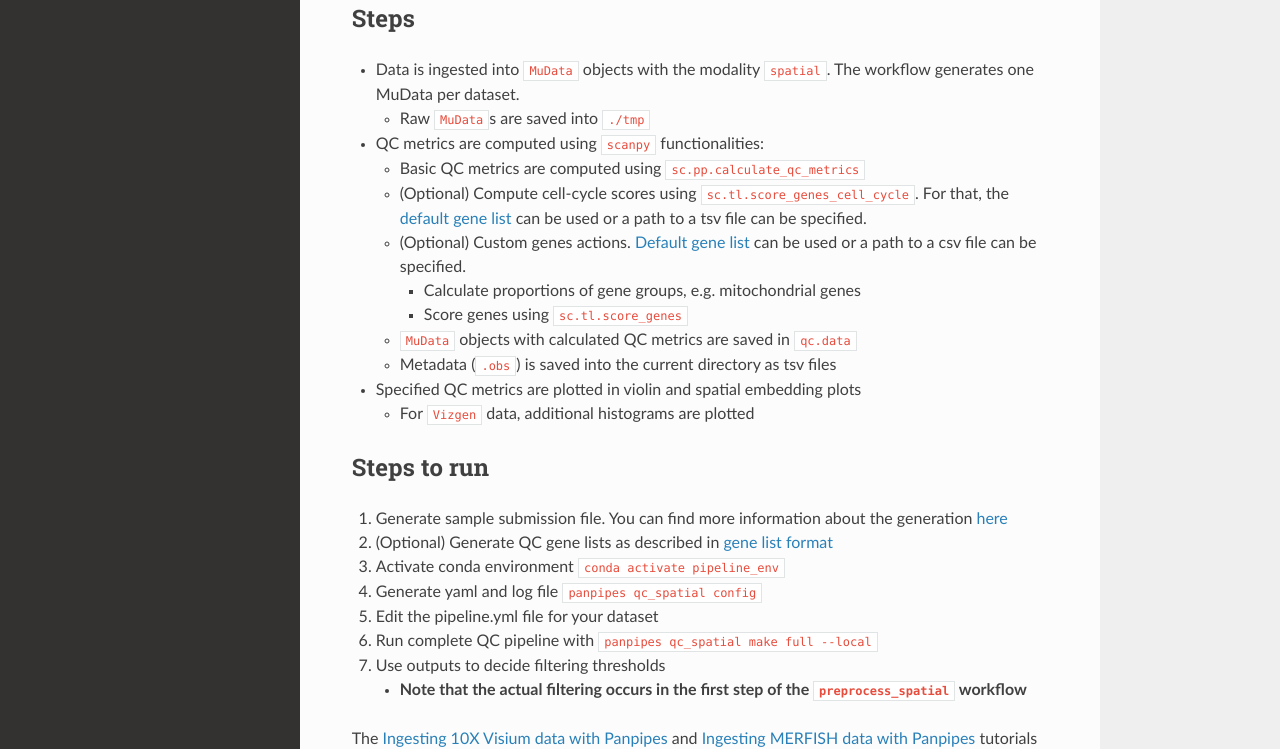
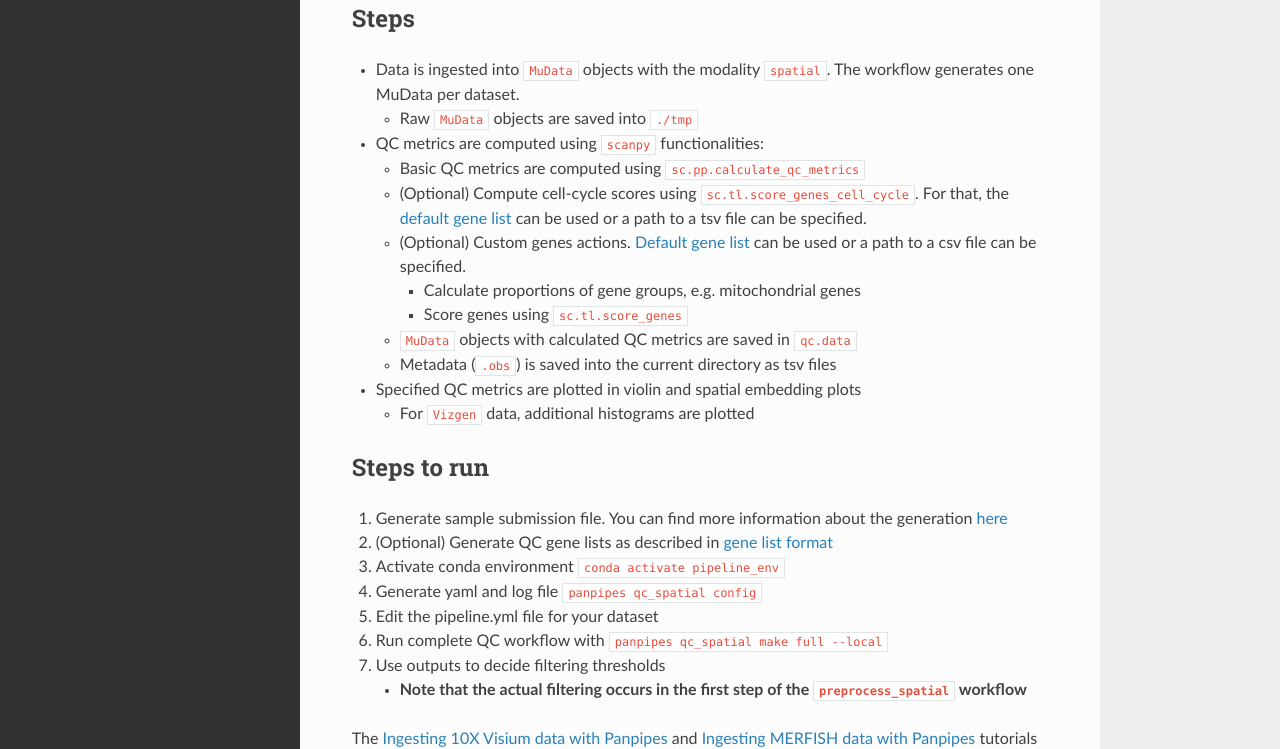
Before and after one commit to bio-la/panpipes-nextflow, a Sphinx documentation site: the page built from docs/workflows/ingest_spatial.md, in a window 1280 px wide and 1258 px high. Shown: the part 353-1102 px from the top of the window. Built offline with Sphinx 7.4.7 and the Read the Docs theme 2.0.0, drawn with Linux system fonts in a browser that asks for light colours.

Commit message:
Change 'pipeline' to 'workflow'

```diff
--- a/docs/workflows/ingest_spatial.md
+++ b/docs/workflows/ingest_spatial.md
@@ -9,7 +9,7 @@ A primary difference to the cell suspension `ingestion` workflow is that we are
 ### Steps
 
 - Data is ingested into `MuData` objects with the modality `spatial`. The workflow generates one MuData per dataset.
-    - Raw `MuData`s are saved into `./tmp`
+    - Raw `MuData` objects are saved into `./tmp`
 - QC metrics are computed using `scanpy` functionalities:
     - Basic QC metrics are computed using `sc.pp.calculate_qc_metrics`
     - (Optional) Compute cell-cycle scores using `sc.tl.score_genes_cell_cycle`. For that, the [default gene list](../../panpipes/resources/cell_cycle_genes.tsv) can be used or a path to a tsv file can be specified.
@@ -31,7 +31,7 @@ A primary difference to the cell suspension `ingestion` workflow is that we are
 3.  Activate conda environment `conda activate pipeline_env`
 4.  Generate yaml and log file `panpipes qc_spatial config`
 5.  Edit the pipeline.yml file for your dataset
-6.  Run complete QC pipeline with `panpipes qc_spatial make full --local`
+6.  Run complete QC workflow with `panpipes qc_spatial make full --local`
 7.  Use outputs to decide filtering thresholds
     -   **Note that the actual filtering occurs in the first step of the `preprocess_spatial` workflow**
 
```
